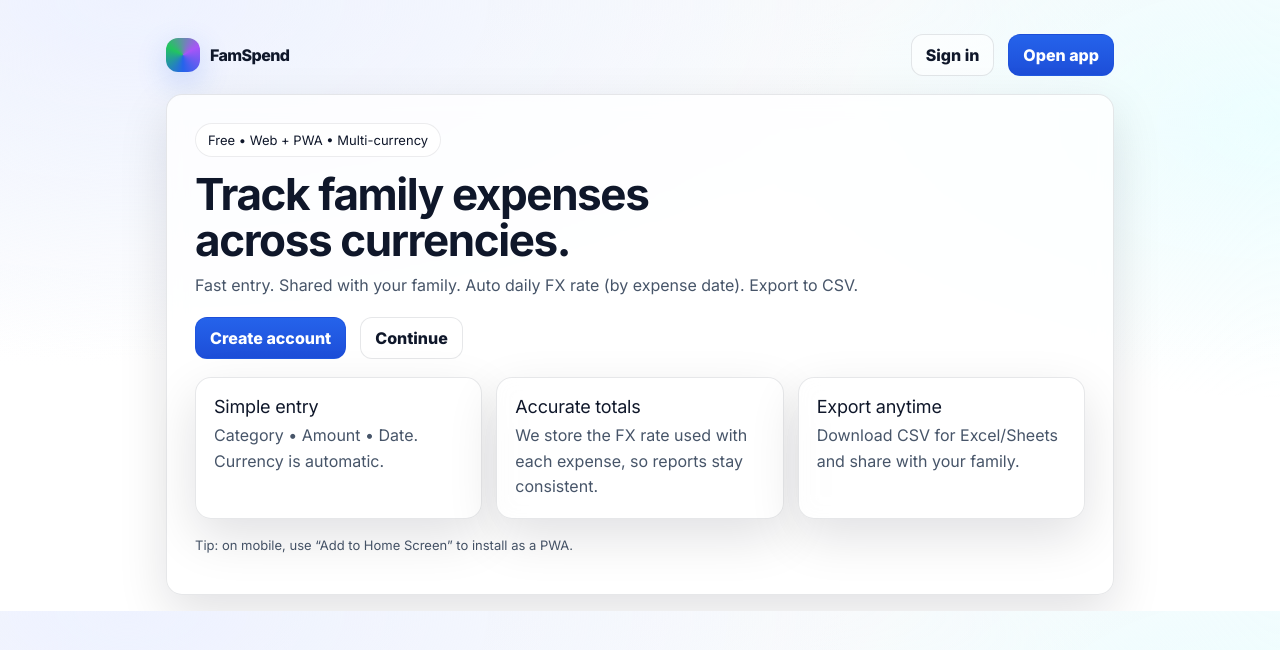
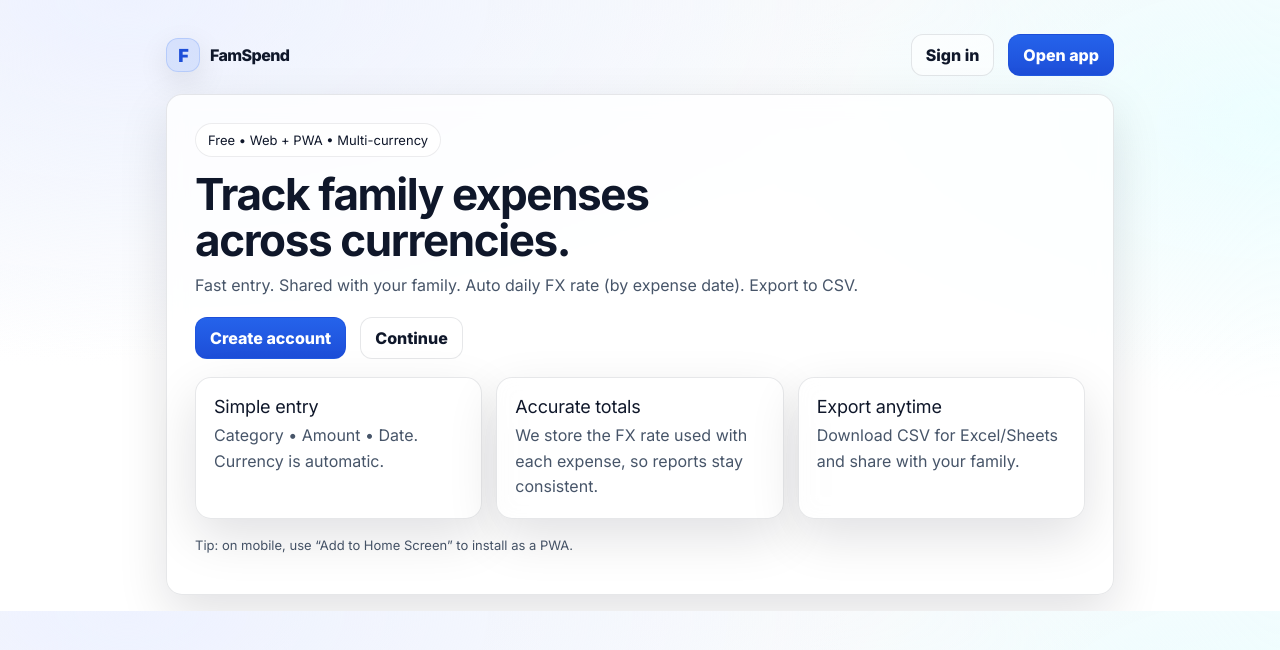
Before and after one commit to SrinivasAnnavarpu/famspend, a Next.js app: page / in a window 1280 px wide. Shown: the top 650 px of the page. Built offline with nearby package versions, Linux system fonts and the light colour scheme.

Commit message:
Drawer closed by default; remove sidebar footer; update simple F logo

```diff
--- a/src/app/globals.css
+++ b/src/app/globals.css
@@ -452,8 +452,20 @@ a {
   width: 34px;
   height: 34px;
   border-radius: 12px;
-  background: conic-gradient(from 180deg, #2563eb, #22c55e, #a855f7, #2563eb);
-  box-shadow: 0 10px 30px rgba(37, 99, 235, 0.22);
+  background: rgba(37, 99, 235, 0.12);
+  border: 1px solid rgba(37, 99, 235, 0.18);
+  box-shadow: 0 10px 30px rgba(2, 6, 23, 0.10);
+  display: inline-flex;
+  align-items: center;
+  justify-content: center;
+  font-weight: 950;
+  color: #1d4ed8;
+}
+
+.logo::after {
+  content: 'F';
+  font-size: 18px;
+  letter-spacing: -0.8px;
 }
 
 .brandTitle {
```
Also changed, not shown: src/components/AppShell.tsx (+3 -13 lines).
